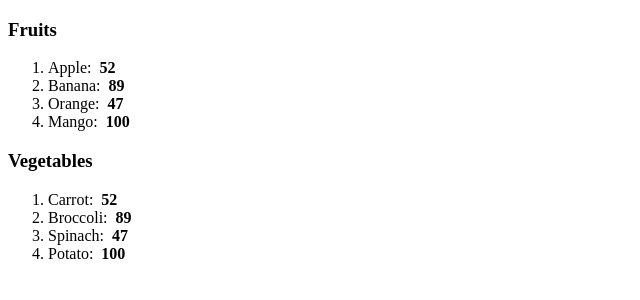
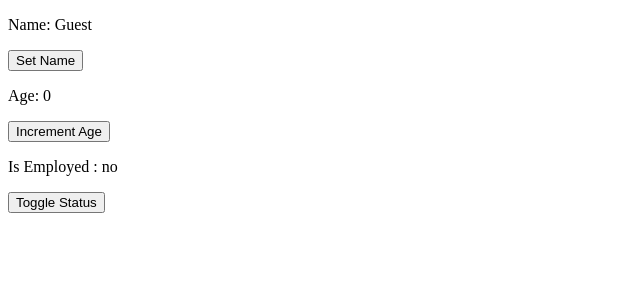
Before and after one commit to MOHIT29-dev/Brocode-react, a React (Vite) app in the folder brocode/: page / in a window 1280 px wide. Shown: the top 300 px of the page, without its empty margins (0-640 px from the left). Built offline with nearby package versions, Linux system fonts and the light colour scheme.

Commit message:
Render lIST DONE this code for use state react initial

```diff
--- a/brocode/src/App.jsx
+++ b/brocode/src/App.jsx
@@ -1,28 +1,8 @@
-/*import Header from './header.jsx';
-import Footer from './footer.jsx';
-import Food from './food.jsx';*/
+import /* this the function NAME HERE IN THE FILE */MyComponent from './Temp.jsx' /* this the FILE NAME HERE*/;
 
-import Card from './Card.jsx';
-import Button from './Button.jsx';
-import Student from './Students.jsx';
-import UserGreeting from './UserGreeting.jsx';
-import List from './List.jsx';
+
 function App() {
-    const fruits  =[{id: 1,name:"Apple",calories:52},
-                    {id: 2,name:"Banana",calories:89},
-                    {id: 3,name:"Orange",calories:47},
-                    {id: 4,name:"Mango",calories:100}];
 
-    const vegetables  =[{id: 1,name:"Carrot",calories:52},
-                    {id: 2,name:"Broccoli",calories:89},
-                    {id: 3,name:"Spinach",calories:47},
-                    {id: 4,name:"Potato",calories:100}];
-
-    return (<>
-        {fruits.length > 0 ? <List items={fruits} category = "Fruits"/> : null}
-        {vegetables.length > 0 ? <List items={vegetables} category = "Vegetables"/> : null}
-    </>);
-
+    return(<MyComponent />);
 }
-
 export default App
--- /dev/null
+++ b/brocode/src/Temp.jsx
@@ -0,0 +1,33 @@
+import React, {useState} from 'react';
+
+
+function MyComponent(){
+
+    const [name, setName] = useState("Guest");
+    const [age, setAge] = useState(0);
+    const [isEmployed, setIsEmployed] = useState(false);
+
+    const updateName = () => {
+        setName("mohit");
+    }
+
+    const incrementAge = () => {
+        setAge(age + 1);
+    }
+
+    const toggleEmployedStatus = () => {
+        setIsEmployed(!isEmployed);
+    }
+
+    return( <div>
+                <p>Name: {name}</p>
+                <button onClick={updateName}>Set Name</button>
+
+                <p>Age: {age}</p>
+                <button onClick={incrementAge}>Increment Age</button>
+
+                <p>Is Employed : {isEmployed ? "yes" : "no"}</p>
+                <button onClick = {toggleEmployedStatus}>Toggle Status</button>
+            </div>);
+}
+export default MyComponent
```
